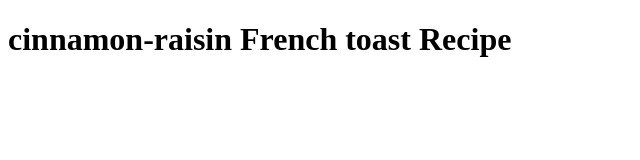
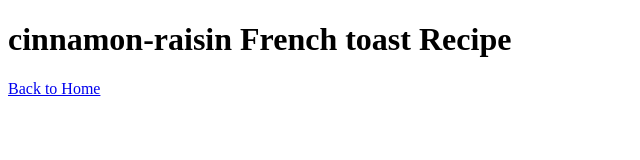
Before and after one commit to pukulu-debulger/Odin-recipe, a plain HTML site: page recipes/cinnamon-raisin French toast.html in a window 1280 px wide. Shown: the whole page, without its empty margins (0-640 px from the left). Drawn offline with Linux system fonts and the light colour scheme.

Commit message:
adding home button on each page of a recipe
this page will take user back to the home page

```diff
--- a/recipes/cinnamon-raisin French toast.html
+++ b/recipes/cinnamon-raisin French toast.html
@@ -7,5 +7,7 @@
     </head>
 <body>
     <h1>cinnamon-raisin French toast Recipe</h1>
+
+    <a href="../index.html">Back to Home</a>
 </body>
 </html>
```
Also changed, not shown: recipes/Crispy Fried Chicken.html (+1 -0 lines), recipes/Pizza Dough.html (+1 -0 lines), recipes/Pizza on the Grill.html (+1 -0 lines), recipes/lasagna.html (+1 -0 lines), recipes/nsima.html (+1 -0 lines).
